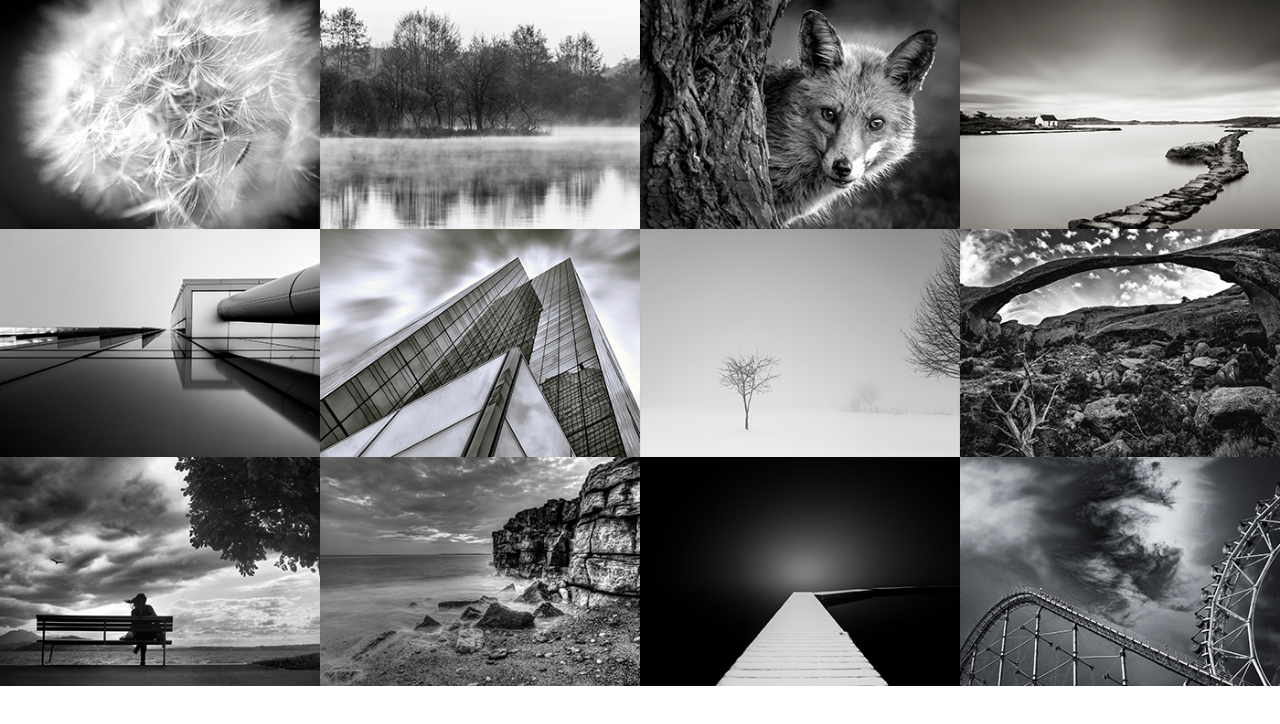
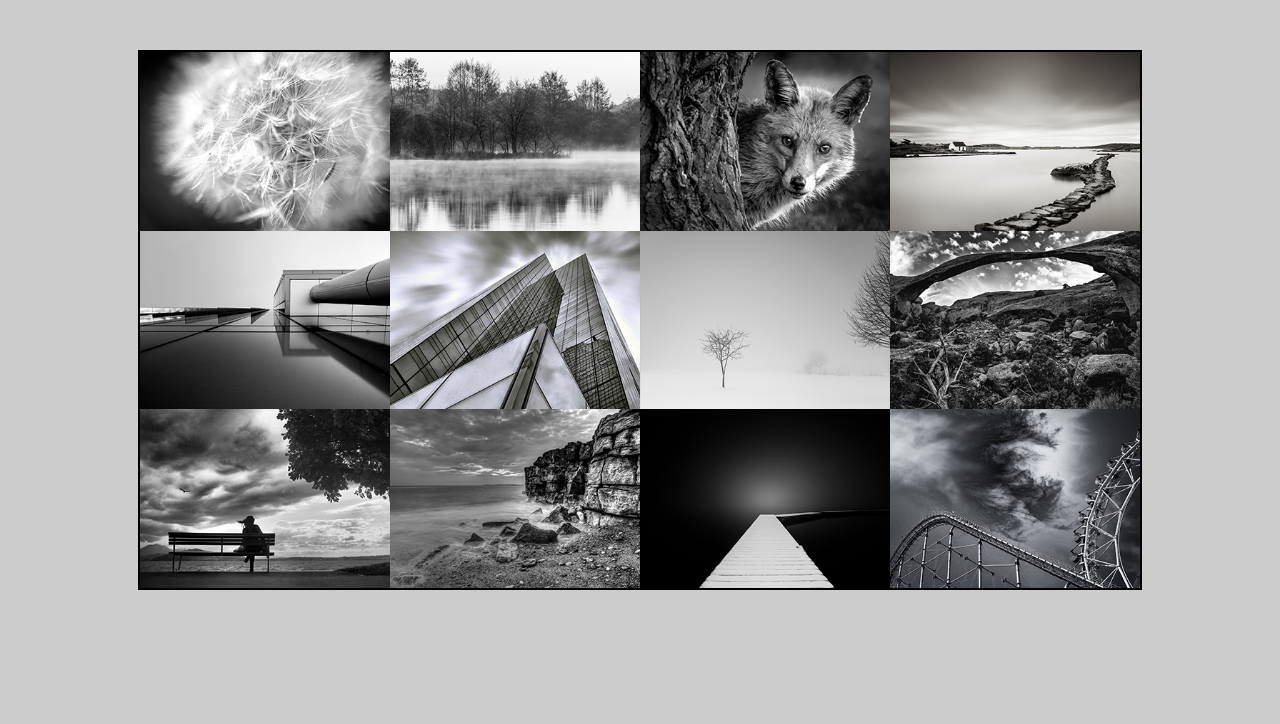
Before and after one commit to jorgeRafaelSJ/dragdrop, a website: page index.html in a window 1280 px wide. Drawn offline with Linux system fonts and the light colour scheme.

Commit message:
add some minimal styling to grid, a set width, background color, and border

```diff
--- a/main.css
+++ b/main.css
@@ -1,5 +1,13 @@
+body {
+	background-color: #CCCCCC;
+}
 #image-grid {
 	font-size: 0;
+	width: 1000px;
+	max-width: 95%;
+	margin: auto;
+	margin-top: 50px;
+	border: 2px solid;
 }
 .image-container {
 	display: inline-flex;
@@ -11,4 +19,16 @@
 	display: block;
 	width: 100%;
 	height: 100%;
+	cursor: move;
+  cursor: grab;
+  cursor: -moz-grab;
+  cursor: -webkit-grab;
 }
+ {
+
+}
+.grabbing {
+	cursor: grabbing;
+	cursor: -moz-grabbing;
+	cursor: -webkit-grabbing;
+}
```
